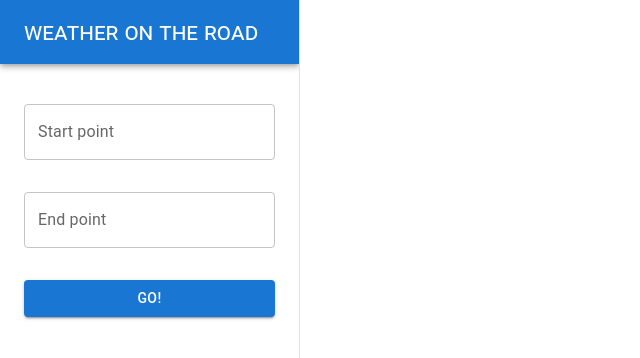
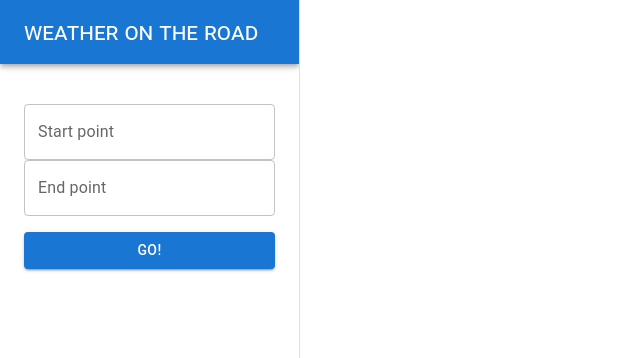
Before and after one commit to 80Quattro/weather-on-road, a React (Create React App) app: page / in a window 1280 px wide. Shown: the top 358 px of the page, without its empty margins (0-640 px from the left). Built offline with nearby package versions, Linux system fonts and the light colour scheme.

Commit message:
Add PlaceInfo component - it shows finded place in LocationsForm

```diff
--- a/src/components/LocationsForm.jsx
+++ b/src/components/LocationsForm.jsx
@@ -6,6 +6,10 @@ import TextField from '@mui/material/TextField';
 import Container from '@mui/material/Container';
 import Button from '@mui/material/Button';
 import Typography from '@mui/material/Typography';
+import Chip from '@mui/material/chip';
+import CircularProgress from '@mui/material/CircularProgress';
+import Alert from '@mui/material/Alert';
+import PlaceInfo from './PlaceInfo';
 
 const LocationsForm = ({parentCallback}) => {
 
@@ -24,10 +28,10 @@ const LocationsForm = ({parentCallback}) => {
         <Container sx={{mt: 5}}>
             <form onSubmit={handleSubmit}>
                 <TextField id="place1" label="Start point" variant="outlined" fullWidth value={place1Searchtext} onChange={(e) => {setPlace1Searchtext(e.target.value)}} />
-                <Typography variant='body1' sx={{py: 2}}>{place1.name}</Typography>
+                <PlaceInfo sx={{my: 2}} place={place1} />
                 <TextField id="place2" label="End point" variant="outlined" fullWidth value={place2Searchtext} onChange={(e) => {setPlace2Searchtext(e.target.value)}} />
-                <Typography variant='body1' sx={{py: 2}}>{place2.name}</Typography>
-                <Button variant="contained" color="primary" type="submit" fullWidth>
+                <PlaceInfo sx={{my: 2}} place={place2} />
+                <Button sx={{my: 2}} variant="contained" color="primary" type="submit" fullWidth>
                     Go!
                 </Button>
             </form>
--- /dev/null
+++ b/src/components/PlaceInfo.jsx
@@ -0,0 +1,25 @@
+import React from 'react';
+
+import CircularProgress from '@mui/material/CircularProgress';
+import Alert from '@mui/material/Alert';
+
+const PlaceInfo = ({place, sx}) => {
+
+    console.log(place);
+
+    if(place === null) {
+        return( <Alert sx={sx} icon={<CircularProgress size={20}/>} severity="info" variant="outlined" color="primary">Loading...</Alert> );
+    }
+    else if(place === '') {
+        return;
+    }
+    else if(place.name != null && place.coordinates !== null) {
+        return( <Alert sx={sx} variant="outlined" severity="success">{place.name}</Alert> );
+    }
+    else {
+        return( <Alert sx={sx} variant="outlined" severity="error">Cannot find location</Alert> );
+    }
+
+}
+
+export default PlaceInfo;
--- a/src/hooks/usePlace.js
+++ b/src/hooks/usePlace.js
@@ -10,6 +10,7 @@ const usePlace = (placeSearchText) => {
     useEffect(() => {
 
         if(placeSearchText !== '') {
+            setPlace(null);
             NominatimAPI.searchForLocation(placeSearchText).then(response => {
                 if(response.features.length > 0) {
                     setPlace( new Location(response.features[0]) );
```
